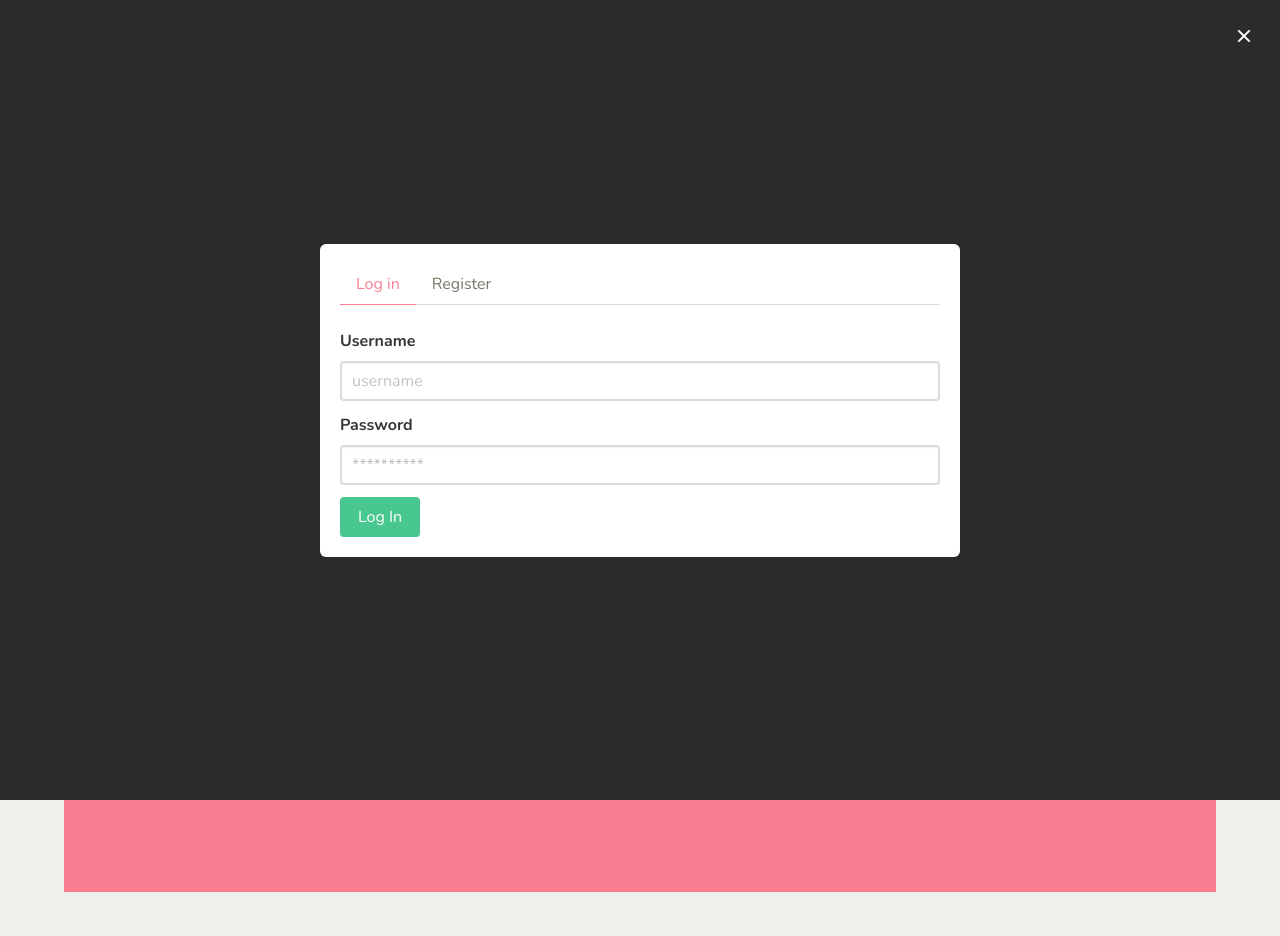
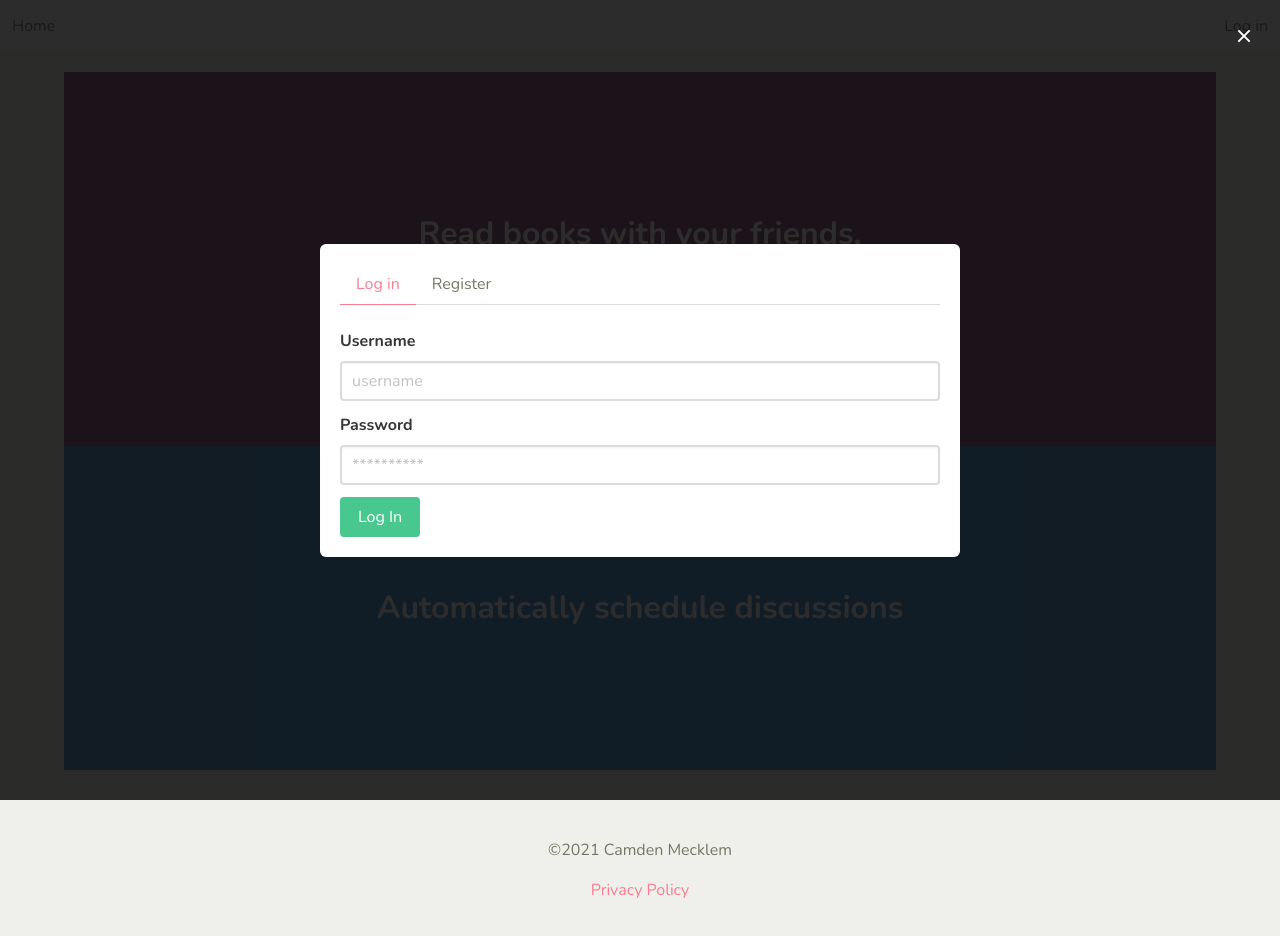
Before and after one commit to mythmakerseven/groupread, a React (Create React App) app in the folder frontend/: page / in a window 1280 px wide. Both pictures are taken after a click on the link "Log in". Shown: the top 936 px of the page. Before the commit the page ends 892 px from the top, so only its background shows below. Built offline with nearby package versions, Linux system fonts and the light colour scheme; the HTML template or start-up script is replaced by a standard one.

Commit message:
initial reply form for posts

```diff
--- a/frontend/src/App.js
+++ b/frontend/src/App.js
@@ -8,6 +8,7 @@ import { Switch, Route } from 'react-router-dom'
 import GroupNewPost from './components/GroupNewPost'
 import GroupList from './components/GroupList'
 import PostView from './components/PostView'
+import Footer from './components/Footer'
 
 // webpack-dev-server does not refresh the browser when code is updated
 // due to this bug: https://github.com/webpack/webpack-dev-server/issues/2758
@@ -17,7 +18,7 @@ const App = () => {
   return (
     <div>
       <Navbar />
-      <div className='container' style={{ position: 'relative', top: '40px' }}>
+      <div className='container' style={{ paddingTop: '20px', paddingBottom: '20px' }}>
         <Switch>
           <Route path="/groups/create">
             <CreateGroup />
@@ -39,6 +40,7 @@ const App = () => {
           </Route>
         </Switch>
       </div>
+      <Footer />
     </div>
   )
 }
--- a/frontend/src/App.scss
+++ b/frontend/src/App.scss
@@ -4,6 +4,14 @@
 @import url('https://fonts.googleapis.com/css?family=Nunito:400,700');
 
 // TODO: configure custom theme
+// $purple: #8a4d76;
+// $pink: #f79ac4;
+// $brown: #757763;
+// $beige-light: #d0d1cd;
+// $beige-lighter: #eff0eb;
+// $green: #8bf0e5;
+// $bg: #edd8b7;
+// $green: #9af7cd;
 $purple: #8a4d76;
 $pink: #fa7c91;
 $brown: #757763;
@@ -12,17 +20,23 @@ $beige-lighter: #eff0eb;
 
 // Global variables
 $family-sans-serif: 'Nunito', sans-serif;
+// $grey-dark: $brown;
+// $grey-light: $beige-light;
+// $primary: $purple;
+// $link: $pink;
+$widescreen-enabled: true;
+$fullhd-enabled: false;
 $grey-dark: $brown;
 $grey-light: $beige-light;
 $primary: $purple;
 $link: $pink;
-// $widescreen-enabled: true;
-// $fullhd-enabled: false;
 
 // Component variables
+$control-border-width: 2px;
+// $navbar-background-color: $brown;
+// $navbar-item-color: $beige-lighter;
+// $navbar-item-hover-color: $beige-light;
 $body-background-color: $beige-lighter;
-$control-border-width: 2px;
-// $input-border-color: transparent;
-// $input-shadow: none;
+$footer-background-color: $beige-lighter;
 
 @import '../../node_modules/bulma/bulma.sass'
--- /dev/null
+++ b/frontend/src/components/Footer.js
@@ -0,0 +1,14 @@
+import React from 'react'
+
+const Footer = () => {
+  return (
+    <footer className='footer'>
+      <div className='content has-text-centered'>
+        <p>&copy;2021 Camden Mecklem</p>
+        <a href='https://www.youtube.com/watch?v=oHg5SJYRHA0' target="_blank" rel="noopener noreferrer">Privacy Policy</a>
+      </div>
+    </footer>
+  )
+}
+
+export default Footer
--- a/frontend/src/components/GroupNewPost.js
+++ b/frontend/src/components/GroupNewPost.js
@@ -61,7 +61,7 @@ const GroupNewPost = () => {
               name='text'
               placeholder='Type something here'
               rows={10}
-              ref={register( { required: true })}
+              ref={register({ required: true })}
             />
           </div>
         </div>
--- a/frontend/src/components/HomePage.js
+++ b/frontend/src/components/HomePage.js
@@ -3,7 +3,8 @@ import { Link } from 'react-router-dom'
 
 const HomePage = () => {
   return (
-    <section className='hero is-link is-fullheight'>
+    <div>
+      <section className='hero is-primary is-medium'>
         <div className='hero-body'>
           <div className='container has-text-centered '>
             <h1 className='title'>Read books with your friends.</h1>
@@ -11,6 +12,14 @@ const HomePage = () => {
           </div>
         </div>
       </section>
+      <section className='hero is-info is-medium'>
+        <div className='hero-body'>
+          <div className='container has-text-centered'>
+            <p className='title'>Automatically schedule discussions</p>
+          </div>
+        </div>
+      </section>
+    </div>
   )
 }
 
--- a/frontend/src/components/LoginModal.js
+++ b/frontend/src/components/LoginModal.js
@@ -124,7 +124,7 @@ const LoginModal = ({ open, setOpen }) => {
   }
 
   return (
-    <div className={open ? 'modal is-active has-background-light' : 'modal has-background-light'}>
+    <div className={open ? 'modal is-active' : 'modal'}>
       <div className='modal-background' onClick={() => setOpen(false)} />
       <div className='modal-content'>
         <div className='box'>
--- a/frontend/src/components/PostView.js
+++ b/frontend/src/components/PostView.js
@@ -1,10 +1,14 @@
 import React, { useEffect } from 'react'
 import { useSelector, useDispatch } from 'react-redux'
+import { useForm } from 'react-hook-form'
 import { useParams } from 'react-router-dom'
 import { getGroupDetails, getGroupPosts } from '../reducers/groupReducer'
+import { ErrorMessage } from '@hookform/error-message'
+import { newPost } from '../reducers/groupReducer'
 
 const PostView = () => {
   const dispatch = useDispatch()
+  const { register, handleSubmit, setError, errors } = useForm()
   const { id, pid } = useParams()
 
   useEffect(() => {
@@ -32,10 +36,61 @@ const PostView = () => {
     )
   }
 
+  const handlePost = async data => {
+    const postObject = {
+      title: data.title,
+      text: data.text,
+      parent: pid
+    }
+
+    const res = await dispatch(newPost(id, postObject))
+
+    if (res.error) {
+      return setError('text', { message: `${res.error}` })
+    }
+  }
+
+  // I <3 recursion
+  // This function should still work if support for infinitely nested comments is added
+  const displayReplies = posts => {
+    return posts.map(post => {
+      if (post.replies) {
+        return (
+          <div key={post.id}>
+            <li>{post.text}</li>
+            <ol>
+              {displayReplies(post.replies)}
+            </ol>
+          </div>
+        )
+      } else {
+        return <li key={post.id}>{post.text}</li>
+      }
+    })
+  }
+
   return (
     <div>
       <h1 className='title'>{post.title}</h1>
       <p>{post.text}</p>
+      <h1 className='subtitle'>Replies</h1>
+      {displayReplies(post.replies)}
+      <form onSubmit={handleSubmit(handlePost)}>
+        <ErrorMessage errors={errors} name='text' message='This can&apos;t be empty' />
+        <div className='field'>
+          <label className='label'>Reply</label>
+          <div className='control'>
+            <textarea
+              className='textarea'
+              name='text'
+              placeholder='Type something here'
+              rows={6}
+              ref={register({ required: true })}
+            />
+          </div>
+        </div>
+        <button className='button is-primary' type='submit'>Submit</button>
+      </form>
     </div>
   )
 }
--- a/frontend/src/reducers/groupReducer.js
+++ b/frontend/src/reducers/groupReducer.js
@@ -56,10 +56,18 @@ export const newPost = (id, postObject) => {
   return async dispatch => {
     try {
       const res = await postService.sendNewPost(id, postObject)
-      dispatch({
-        type: 'NEW_POST',
-        data: res
-      })
+      console.log(res)
+      if (postObject.parent) {
+        dispatch({
+          type: 'NEW_REPLY',
+          data: res
+        })
+      } else {
+        dispatch({
+          type: 'NEW_POST',
+          data: res
+        })
+      }
       return res
     } catch(error) {
       return error.response.data
@@ -94,8 +102,34 @@ const groupReducer = (state = [], action) => {
   }
   case 'NEW_POST':
   {
+    // The actual name is GroupId but this line works anyway.
     const groupID = action.data.groupID
     return state.map(g => g.id === groupID ? g = { ...g, posts: [ ...action.data ] } : g)
+  }
+  case 'NEW_REPLY':
+  {
+    // However, this one returned undefined until I changed it
+    // to say GroupId exactly. Why is this one case-sensitive while
+    // the other isn't? I have verified that the server response
+    // object uses the same GroupId field for both. There are no
+    // differences in the objects provided to these two cases.
+    const groupID = action.data.GroupId
+    const parentID = action.data.parent
+    return state.map(g => {
+      if (g.id === groupID) {
+        const posts = g.posts.map(p => {
+          if (p.id === parentID) {
+            const replies = [ ...p.replies, action.data ]
+            return { ...p, replies: replies }
+          } else {
+            return p
+          }
+        })
+        return { ...g, posts: posts }
+      } else {
+        return g
+      }
+    })
   }
   default:
     return state
```
Also changed, not shown: frontend/src/components/GroupView.js (+0 -21 lines). Lines whose indentation alone changed are shown as unchanged.
